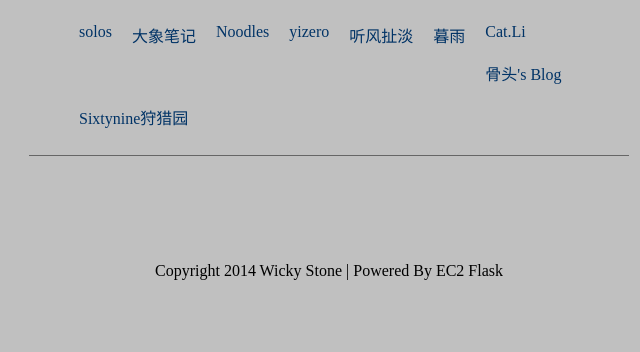
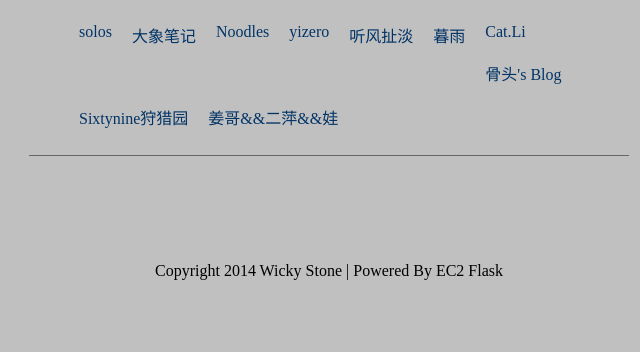
Before and after one commit to wickydong/sihaiziblog, a Flask app: page /links in a window 1280 px wide. Shown: the part 448-800 px from the top of the page, without its empty margins (311-951 px from the left). Run offline with Flask 2, Linux system fonts and the light colour scheme; some libraries are stand-ins or nearby versions.

Commit message:
The last commit from digitalocean

```diff
--- a/templates/links.html
+++ b/templates/links.html
@@ -35,9 +35,10 @@
 			<li><a href="http://yizero.com">yizero</a></li>
 			<li><a href="http://www.windsays.com">听风扯淡</a></li>
 			<li><a href="http://once.pw">暮雨</a></li>
-			<li><a href="http://chungbo.li">Cat.Li</a></li>
+			<li><a href="http://chuangbo.li">Cat.Li</a></li>
 			<li><a href="http://www.2ndx.me">骨头's Blog</a></li>
 			<li><a href="http://isxm.net">Sixtynine狩猎园</a></li>
+			<li><a href="http://blog.lovelyping.com/">姜哥&&二萍&&娃</a></li>
 
 		</ul>
 		</div>
```
Also changed, not shown: 1 other file.
